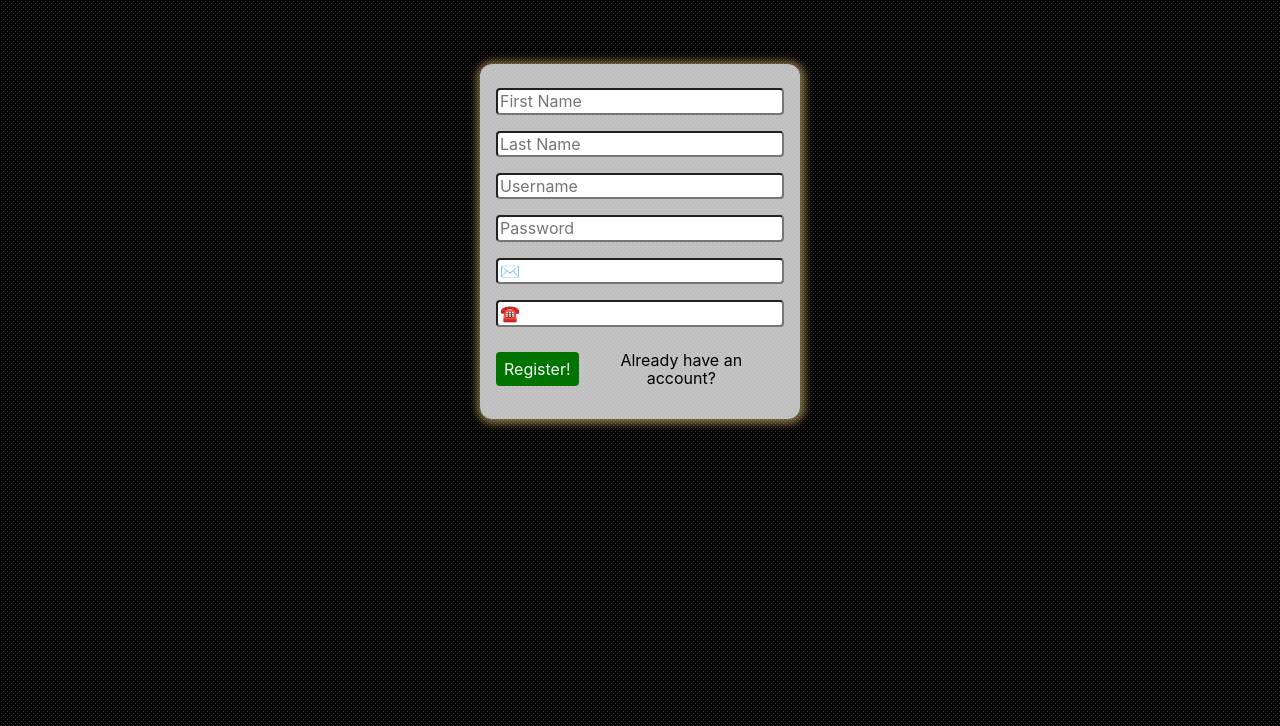
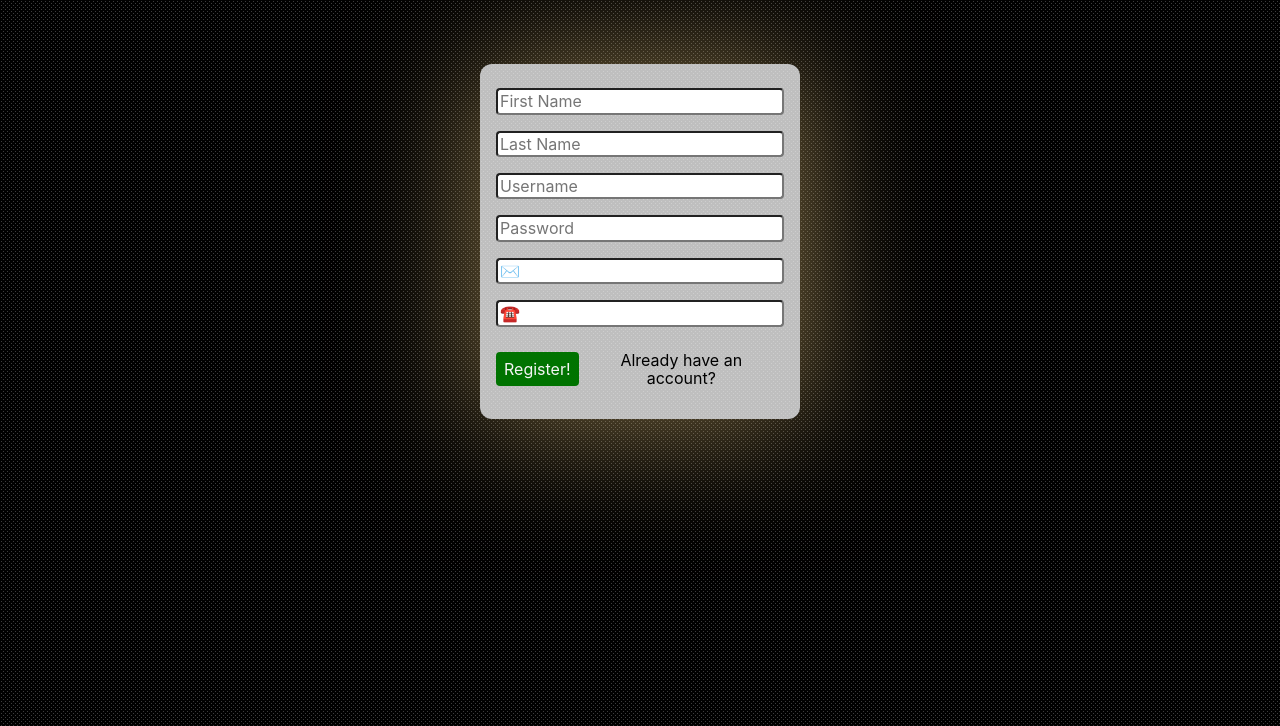
Before and after one commit to Claim-Academy-JS/registration-form, a website: page index.html in a window 1280 px wide. Shown: the part 74-800 px from the top of the page. Drawn offline with nearby package versions, Linux system fonts and the light colour scheme.

Commit message:
Update apperance of box shadow glow

```diff
--- a/style.css
+++ b/style.css
@@ -69,9 +69,11 @@ button[type="submit"]:hover {
 
 .card {
   background: rgba(255, 255, 255, 0.75);
-  box-shadow: 1px 1px 0.5rem 0.25rem rgba(255, 218, 135, 0.5);
 
-  /* top/bottom 0, and left/right automatically centered */
+  /* x-offset y-offset blur radius */
+  box-shadow: 1px 1px 10vmax 0.25rem rgba(255, 218, 135, 0.5);
+
+  /* top/bottom 10% of the whichever viewport is the minimum (portait/landscape) */
   margin: 10vmin auto;
   max-width: 320px;
   padding: 1rem;
```
